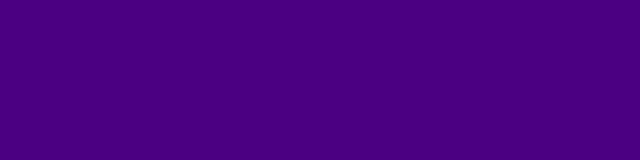
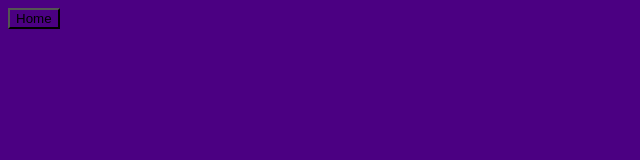
Before and after one commit to samphillips123/monopoly_lite_game, a plain HTML site: page html/gameplay.html in a window 1280 px wide. Shown: the whole page, without its empty margins (0-640 px from the left). Drawn offline with Linux system fonts and the light colour scheme.

Commit message:
added home button on gameplay to go back to index

```diff
--- a/html/gameplay.html
+++ b/html/gameplay.html
@@ -8,6 +8,6 @@
     <script type="text/javascript" src="../js/gameplay.js"></script>
 </head>
 <body>
-
+    <button onclick="window.location.href='../index.html'">Home</button>
 </body>
 </html>
```
